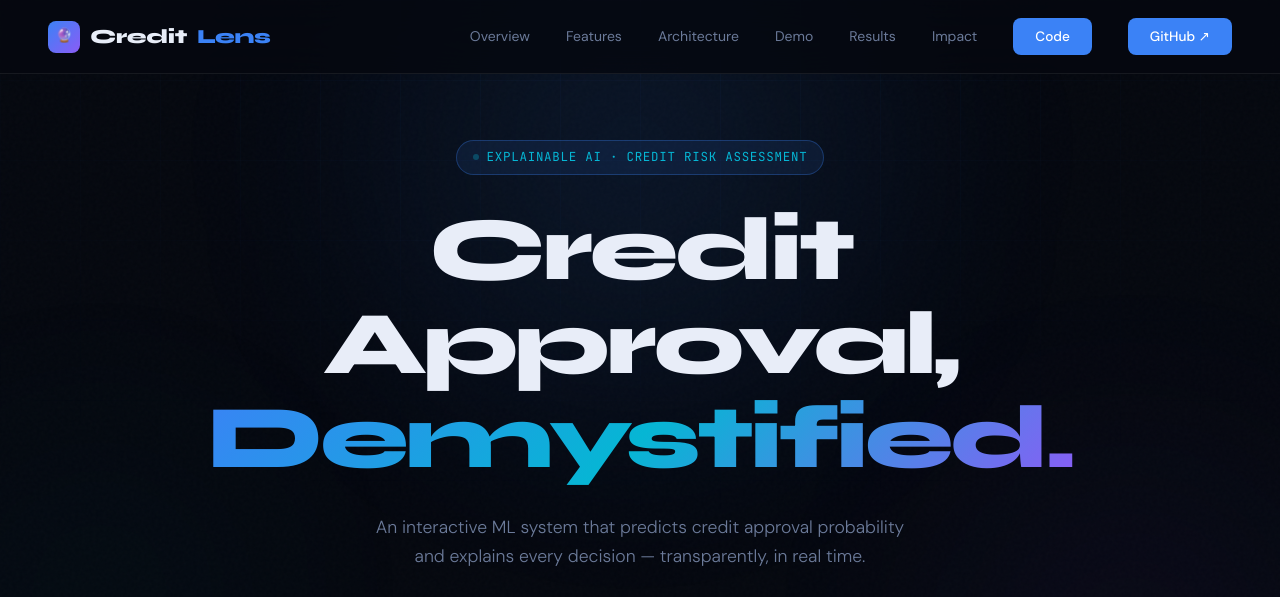
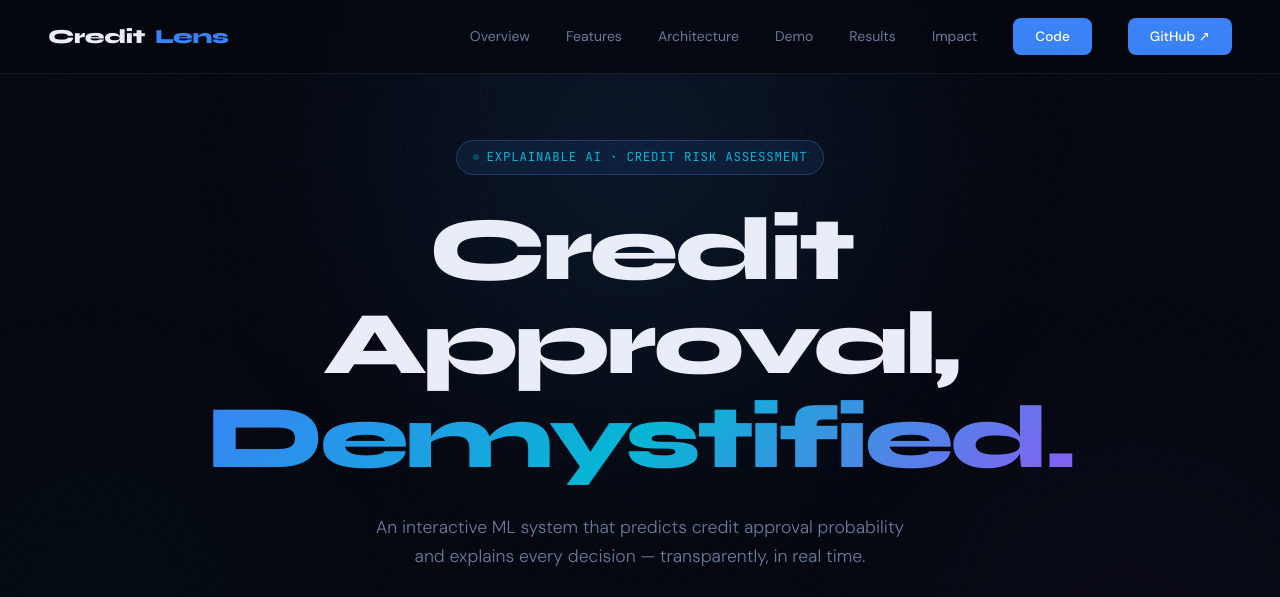
Before and after one commit to VansikaJ/Credit-XAI, a plain HTML site: page index.html in a window 1280 px wide. Shown: the top 597 px of the page. Drawn offline with Linux system fonts and the light colour scheme.

Commit message:
Removed icon

```diff
--- a/index.html
+++ b/index.html
@@ -1008,7 +1008,6 @@
 <!-- NAVIGATION -->
 <nav>
   <a href="#" class="nav-logo">
-    <div class="nav-logo-icon">🔮</div>
     Credit<span class="accent">Lens</span>
   </a>
   <ul class="nav-links">
```
